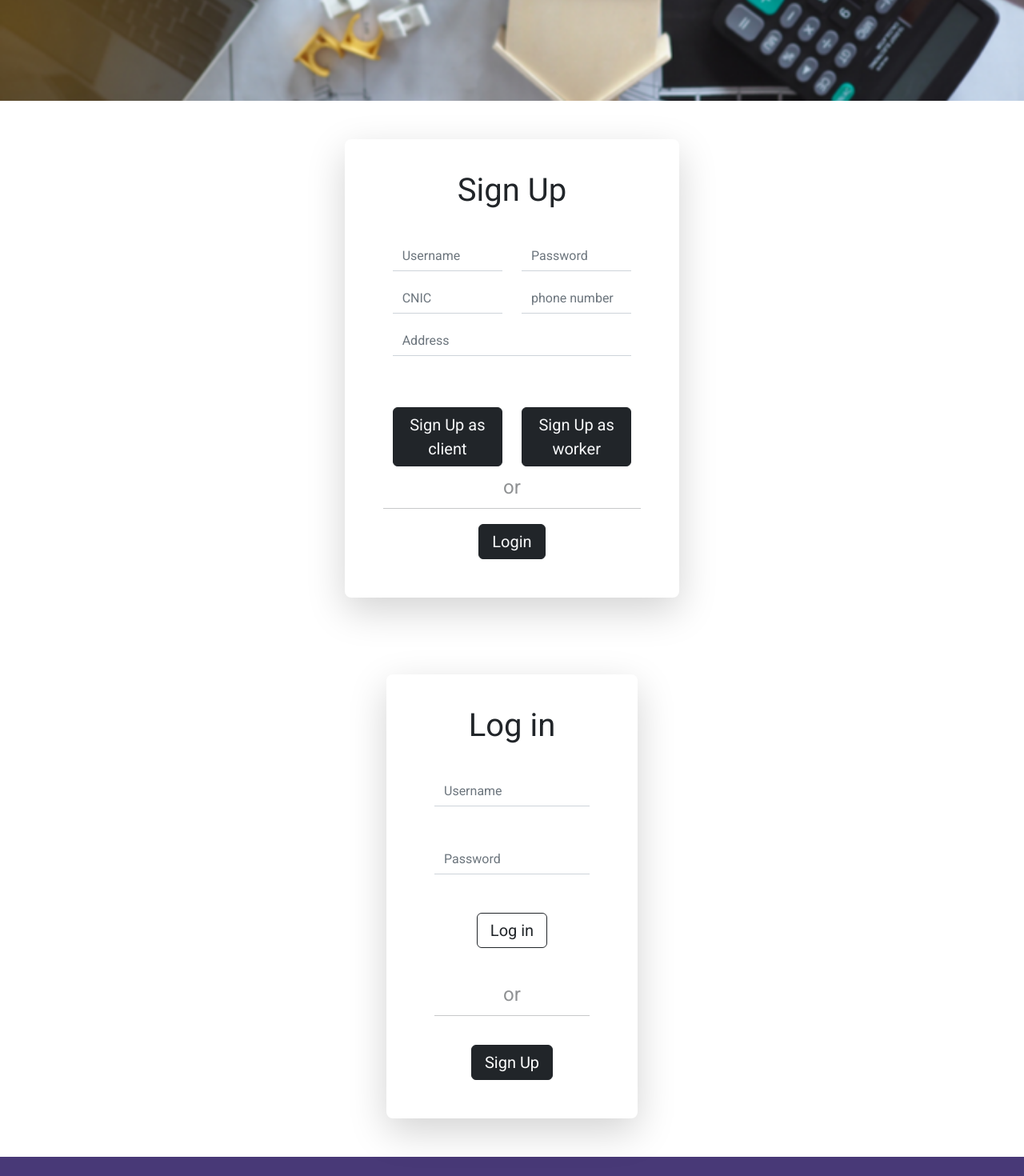
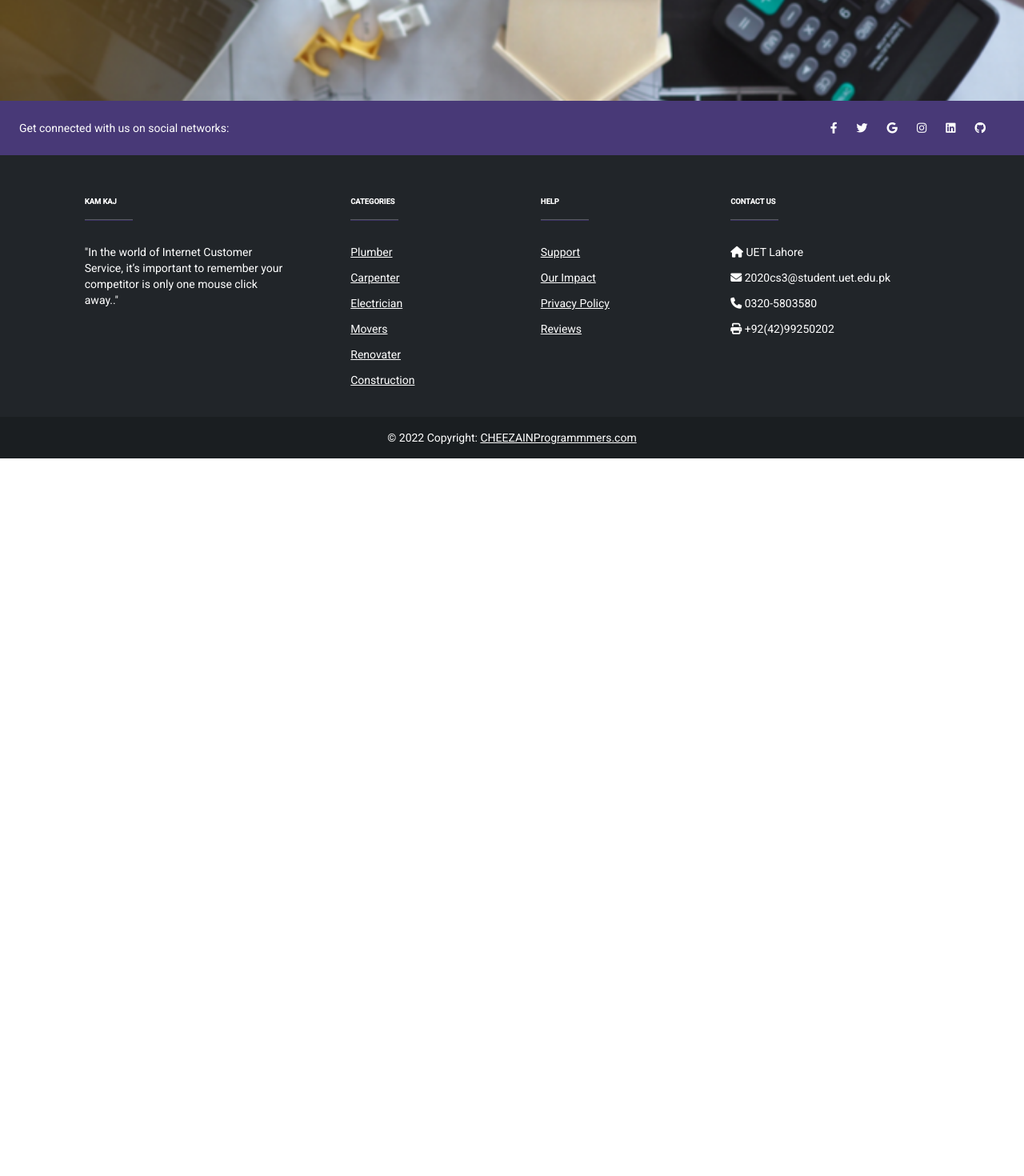
Before and after one commit to AbdulAhad696/Kaam-Kaaj, an Angular app in the folder kaamkaaj/: page / in a window 1280 px wide. Shown: the part 660-2130 px from the top of the page at 80% size. After the commit the page ends 1233 px from the top, so only its background shows below. Built offline with nearby package versions, Linux system fonts and the light colour scheme.

Commit message:
sign-in/sign-up routing

```diff
--- a/kaamkaaj/src/app/app-routing.module.ts
+++ b/kaamkaaj/src/app/app-routing.module.ts
@@ -2,10 +2,12 @@ import { NgModule } from '@angular/core';
 import { RouterModule, Routes } from '@angular/router';
 import { SignUpComponent } from './sign-up/sign-up.component';
 import { SignInComponent } from './sign-in/sign-in.component';
+import { MainPageComponent } from './main-page/main-page.component';
 
 const routes: Routes = [
   {path:'signup',component:SignUpComponent},
-  {path: 'signin',component:SignInComponent}
+  {path: 'signin',component:SignInComponent},
+  {path:'',component:MainPageComponent}
 ];
 
 @NgModule({
@@ -13,4 +15,4 @@ const routes: Routes = [
   exports: [RouterModule]
 })
 export class AppRoutingModule { }
-export const routingcomponents=[SignUpComponent,SignInComponent]
+export const routingcomponents=[SignUpComponent,SignInComponent,MainPageComponent]
--- a/kaamkaaj/src/app/app.component.html
+++ b/kaamkaaj/src/app/app.component.html
@@ -1,7 +1,5 @@
 
 <app-Header></app-Header>
-<app-main-page></app-main-page>
-<app-sign-up></app-sign-up>
-<app-sign-in></app-sign-in>
+
 <router-outlet></router-outlet>
 <app-footer></app-footer>
--- a/kaamkaaj/src/app/app.module.ts
+++ b/kaamkaaj/src/app/app.module.ts
@@ -16,7 +16,6 @@ import { MainPageComponent } from './main-page/main-page.component';
     AppComponent,
     HeaderComponent,
     FooterComponent,
-    MainPageComponent,
     routingcomponents
   ],
   imports: [
--- a/kaamkaaj/src/app/sign-in/sign-in.component.html
+++ b/kaamkaaj/src/app/sign-in/sign-in.component.html
@@ -1,4 +1,4 @@
-<form class="container-fluid" method="post" action="#">
+<form class="container-fluid" ngNativeValidate>
     <div class="d-flex justify-content-center align-items-center">
         <div class="col-lg-3 col-md-5 col-sm-7 col-10 shadow-lg m-5 p-5 bg-body rounded-3">
             <h1 class="d-flex justify-content-center fs-1">Log in</h1>
@@ -21,7 +21,7 @@
                 </div>
                 <hr><br>
                 <div class="d-flex justify-content-center">
-                    <button routerLink="signup" type="button" class="px-3 btn btn-dark fs-5">Sign Up</button>
+                    <button routerLink="/signup" type="button" class="px-3 btn btn-dark fs-5">Sign Up</button>
                 </div>
             </div>
 
--- a/kaamkaaj/src/app/sign-up/sign-up.component.html
+++ b/kaamkaaj/src/app/sign-up/sign-up.component.html
@@ -1,27 +1,23 @@
-<div class="container-fluid">
+<div class="container-fluid" ngNativeValidate>
     <div class="d-flex justify-content-center align-items-center">
         <div class="col-md-4 col-sm-6 col-10 shadow-lg m-5 p-5 bg-body rounded-3">
             <h1 class="d-flex justify-content-center fs-1 mb-5">Sign Up</h1>
             <div class="container-fluid">
                 <div class="row">
                     <div class="col-lg-6 mb-3">
-                        <input placeholder="Username" type="text"
-                            class="form-control border-start-0 border-end-0 border-top-0 rounded-0" id="inputUsername">
+                        <input placeholder="Username" type="text" class="form-control border-start-0 border-end-0 border-top-0 rounded-0" id="inputUsername">
                     </div>
                     <div class="col-lg-6 d-flex justify-content-center mb-3">
-                        <input placeholder="Password" type="password"
-                            class="form-control border-start-0 border-end-0 border-top-0 rounded-0" id="inputPassword">
+                        <input placeholder="Password" type="password" class="form-control border-start-0 border-end-0 border-top-0 rounded-0" id="inputPassword">
                     </div>
                 </div>
 
                 <div class="row">
                     <div class="col-lg-6 mb-3">
-                        <input placeholder="CNIC" type="text"
-                            class="form-control border-start-0 border-end-0 border-top-0 rounded-0" id="inputCNIC">
+                        <input placeholder="CNIC" type="text" class="form-control border-start-0 border-end-0 border-top-0 rounded-0" id="inputCNIC">
                     </div>
                     <div class="col-lg-6 d-flex justify-content-center mb-3">
-                        <input placeholder="phone number" type="text"
-                            class="form-control border-start-0 border-end-0 border-top-0 rounded-0" id="inputPhoneNumber">
+                        <input placeholder="phone number" type="text" class="form-control border-start-0 border-end-0 border-top-0 rounded-0" id="inputPhoneNumber">
                     </div>
                 </div>
                 <div class="row mb-5">
@@ -52,7 +48,7 @@
 
                 <div class="row">
                     <div class="d-flex justify-content-center">
-                        <button  type="button" class="px-3 btn btn-outline-dark fs-5   bg-dark  "><a class="text-light" href="#">Login</a></button>
+                        <button type="button" class="px-3 btn btn-outline-dark fs-5   bg-dark  "><a class="text-light" href="signin">Login</a></button>
                     </div>
                 </div>
             </div>
```
